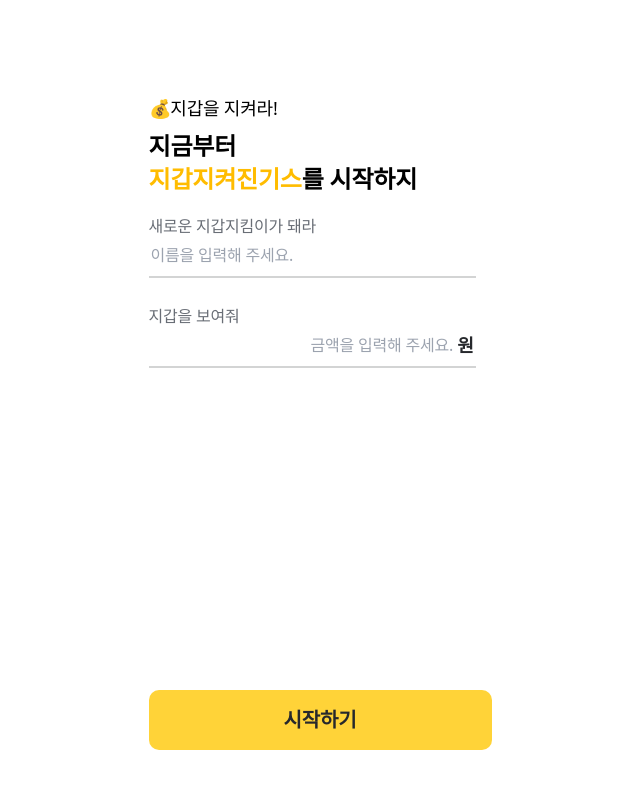
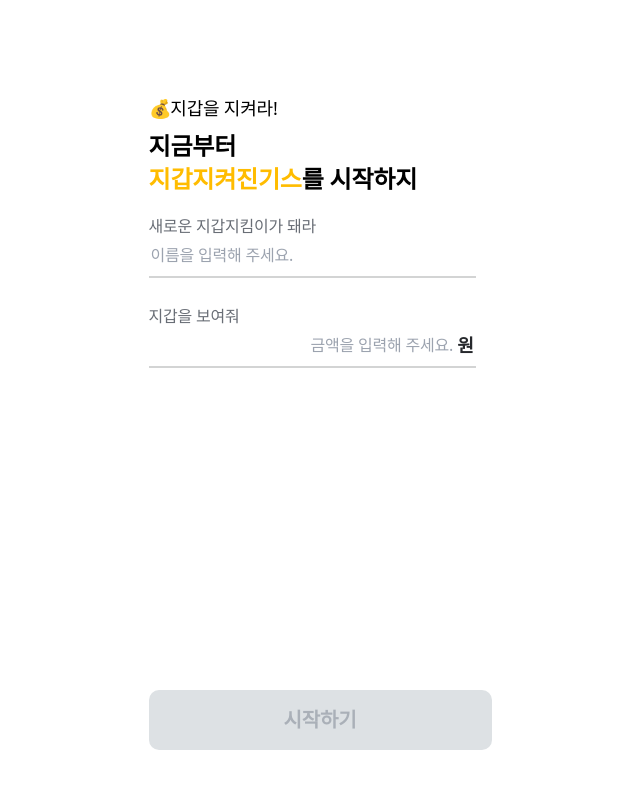
Before and after one commit to JGStudy/MoneyDefenseJGS, a Vue app in the folder MoneyDefenseJGS/: page /onboarding in a window 1280 px wide. Shown: the top 788 px of the page, without its empty margins (320-960 px from the left). Built offline with nearby package versions, Linux system fonts and the light colour scheme.

Commit message:
Feat: BaseButton.vue 컴포넌트 기능 구현(disabled 추가)

```diff
--- a/MoneyDefenseJGS/src/components/common/BaseButton.vue
+++ b/MoneyDefenseJGS/src/components/common/BaseButton.vue
@@ -1,12 +1,15 @@
 <template>
   <button
-    type="button"
-    class="w-full h-[60px] bg-kb-yellow rounded-[10px] flex justify-center items-center"
-    :class="customClass"
+    :disabled="disabled"
+    :class="[
+      'w-full h-[60px] rounded-[10px] font-bold font-sans text-title03 transition-colors flex justify-center items-center',
+      disabled
+        ? 'bg-kb-ui-08 text-kb-ui-06 cursor-not-allowed'
+        : 'bg-kb-yellow-positive text-kb-ui-02',
+      customClass,
+    ]"
   >
-    <span class="text-title03 font-bold font-sans text-kb-ui-02">
-      {{ label }}
-    </span>
+    {{ label }}
   </button>
 </template>
 
@@ -20,5 +23,9 @@ defineProps({
     type: String,
     default: '버튼',
   },
+  disabled: {
+    type: Boolean,
+    default: false,
+  },
 })
 </script>
```
